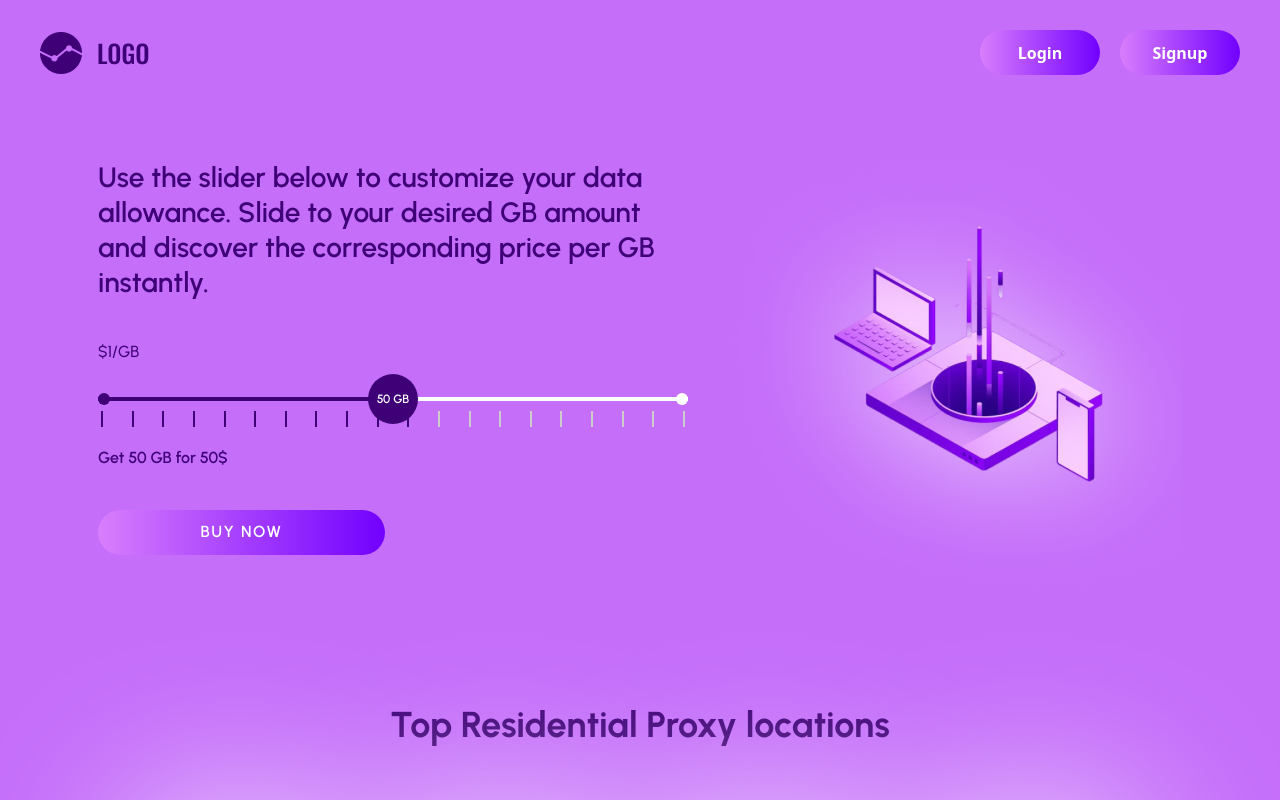
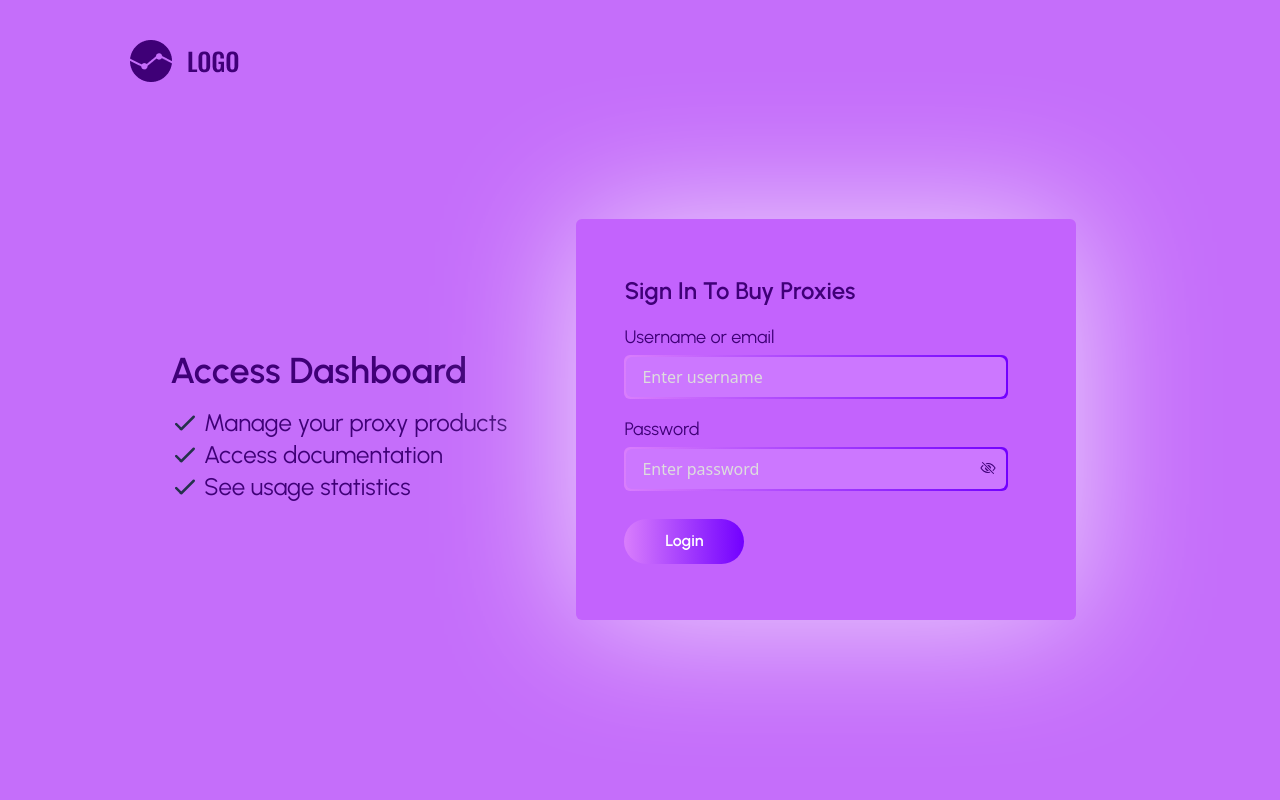
Before and after one commit to fiverr-langesh/proxy-selling, a React (Create React App) app: page /login in a window 1280 px wide. Before the commit this address led to /. Shown: the top 800 px of the page. Built offline with nearby package versions, Linux system fonts and the light colour scheme.

Commit message:
route change

```diff
--- a/src/App.js
+++ b/src/App.js
@@ -6,8 +6,8 @@ import { Routes, Route, Navigate } from "react-router-dom";
 function App() {
   return (
       <Routes>
-        <Route path="/auth/register" element={<Register/>}/>
-        <Route path="/auth/login" element={<Login/>}/>
+        <Route path="/signup" element={<Register/>}/>
+        <Route path="/login" element={<Login/>}/>
         <Route path="/" element={<LandingPage/>}/>
         <Route path="*" element={<Navigate to="/" />} />
       </Routes>
--- a/src/components/auth/LoginComponent.jsx
+++ b/src/components/auth/LoginComponent.jsx
@@ -191,13 +191,15 @@ function LoginComponent() {
           </span>
         </div>
         <div className=" md:col-span-3 flex items-center justify-center">
-          <div className=" bg-secondaryLogin text-darkSecondary border-none rounded-md drop-shadow-[0_0px_70px_rgba(255,255,255,0.75)] py-14 px-10 sm:px-12 w-[350px] min-[400px]:w-[350px] sm:w-[500px] md:mr-10">
+          <div className="  bg-secondaryLogin text-darkSecondary border-none rounded-md drop-shadow-[0_0px_70px_rgba(255,255,255,0.75)] py-14 px-10 sm:px-12 w-[350px] min-[400px]:w-[350px] sm:w-[500px] md:mr-10">
             <h1 className=" font-semibold text-2xl">Sign In To Buy Proxies</h1>
             <div className=" flex flex-col gap-1 my-4">
-              <label className=" text-lg" htmlFor="username">Username or email</label>
+              <label className=" text-lg" htmlFor="username">
+                Username or email
+              </label>
               <div className="relative p-[2px] rounded-md max-w-sm bg-gradient-to-r from-[#D97EFC] to-[#7200FF]">
                 <input
-                  className=" w-full bg-[#CC77FF] placeholder:text-[#dddddd] focus:outline-none placeholder:font-medium border-none rounded-md py-2 px-4"
+                  className="font-sans w-full bg-[#CC77FF] placeholder:text-[#dddddd] focus:outline-none placeholder:font-medium border-none rounded-md py-2 px-4"
                   type="text"
                   placeholder="Enter username"
                   name="userName"
@@ -206,10 +208,12 @@ function LoginComponent() {
               </div>
             </div>
             <div className=" flex flex-col gap-1 my-4">
-              <label className=" text-lg" htmlFor="password">Password</label>
+              <label className=" text-lg" htmlFor="password">
+                Password
+              </label>
               <div className="relative p-[2px] rounded-md max-w-sm bg-gradient-to-r from-[#D97EFC] to-[#7200FF]">
                 <input
-                  className={` ${showPassword ?" font-urbanist" : "font-sans " } w-full bg-[#CC77FF] placeholder:text-[#dddddd] focus:outline-none placeholder:font-medium border-none rounded-md py-2 px-4`}
+                  className={` font-sans w-full bg-[#CC77FF] placeholder:text-[#dddddd] focus:outline-none placeholder:font-medium border-none rounded-md py-2 px-4`}
                   type={`${showPassword ? "text" : "password"}`}
                   placeholder="Enter password"
                   name="password"
```
